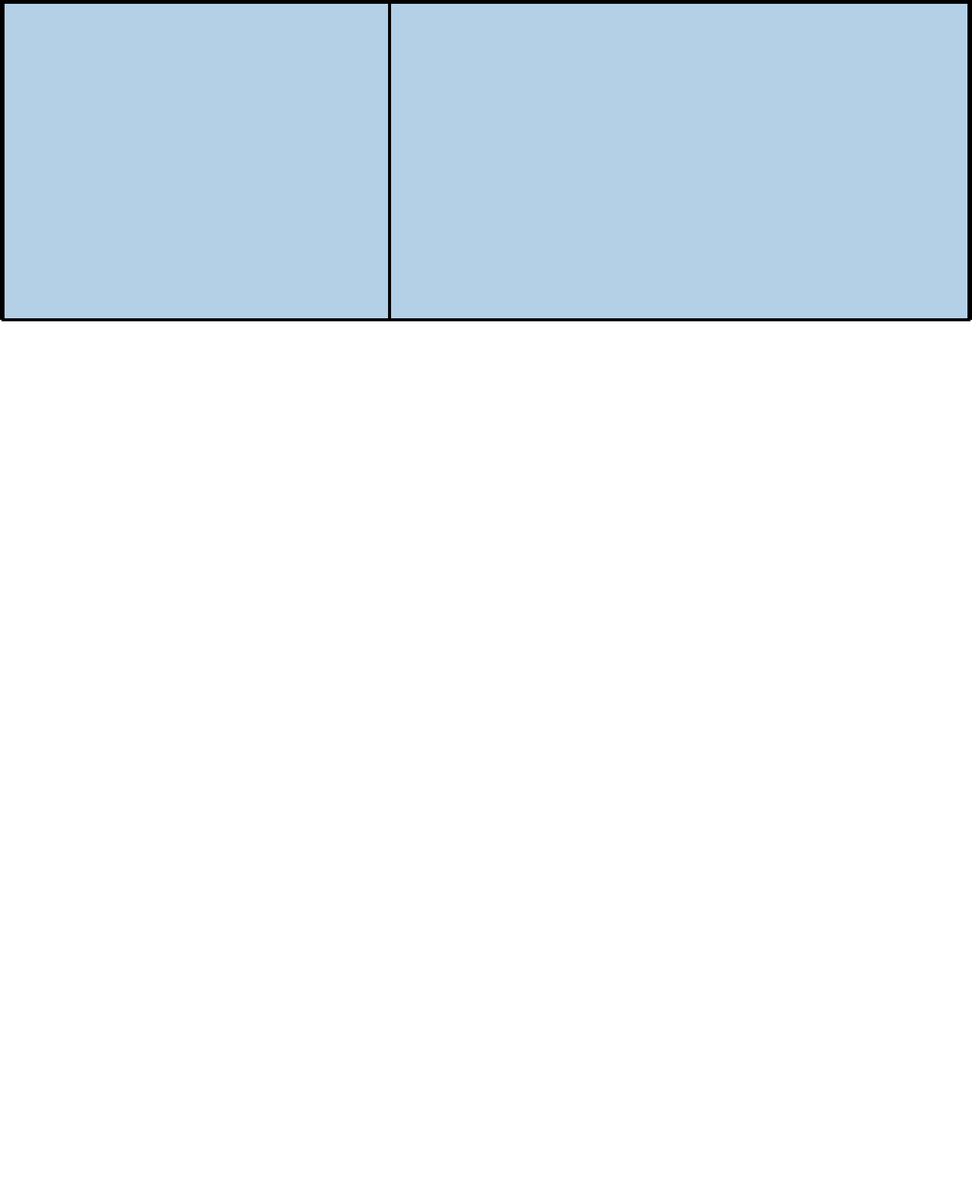
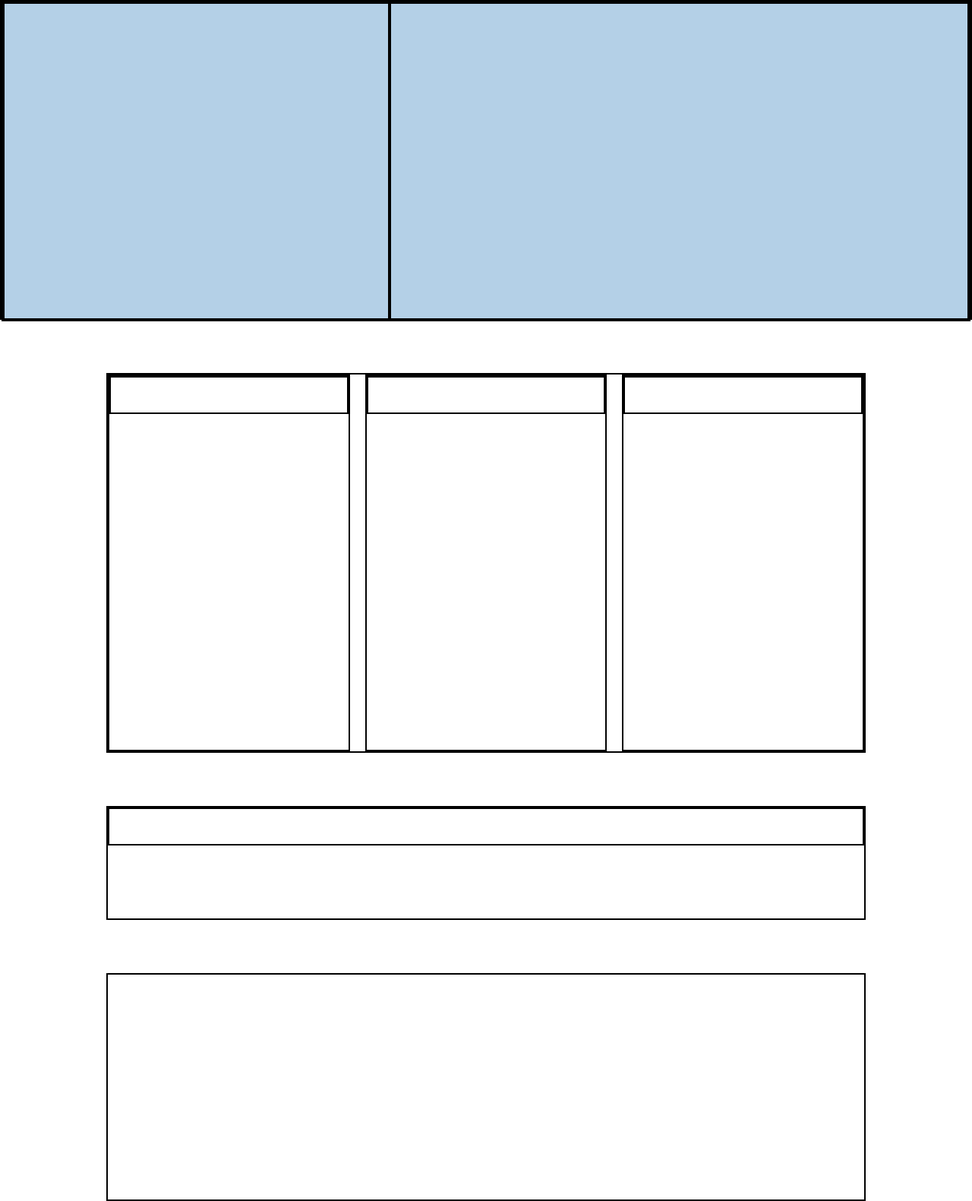
Before and after one commit to DanieleTuttolani/htmlcss-dropbox, a plain HTML site: page index.html in a window 1280 px wide. Shown: the part 359-1940 px from the top of the page at 76% size. Before the commit the page ends 800 px from the top, so only its background shows below. Drawn offline with nearby package versions, Linux system fonts and the light colour scheme.

Commit message:
tariffe struttura

```diff
--- a/css/style.css
+++ b/css/style.css
@@ -28,10 +28,14 @@ font-family: 'Open Sans', sans-serif;  da 300 a 500 di fw
     display: flex;
 }
 
+.container-alt{
+    max-width: 1000px;
+    margin: auto;
+}
 
-
-
-
+:root{
+    --marginb: 70px;
+}
 
 
 
@@ -102,6 +106,7 @@ body{
 .jumbo-bgc{
     background-color: #b4d0e7;
     height: 700px;
+    margin-bottom: var(--marginb);
 }
 .jumbo{
     height: 700px;
@@ -119,3 +124,27 @@ body{
 .jumbo-info .jumbo-img{
     flex-basis: 60%;
 }
+/*!TARIFFE*/
+.tariffe{
+    display: flex;
+    min-height: 500px;
+    gap: 20px;
+    margin-bottom: var(--marginb);
+}
+.tariffe .column{
+    flex-basis: 32%;
+}
+ .tar-info{
+    height: 50px;
+}
+
+.tariffa-special{
+    height: 150px;
+    margin-bottom: var(--marginb);
+
+}
+/*!PRESENTATION*/
+.presentation{
+    height: 300px;
+
+}
--- a/index.html
+++ b/index.html
@@ -47,7 +47,46 @@
                     </div>
                 </div>
             </div>
+
         </div>
+
+
+        <!-- !colonne tariffe -->
+        <div class="container-alt">
+
+            <div class="tariffe bordo">
+                <div class="column  bordo">
+                    <div class="tar-info bordo"></div>
+                </div>
+
+                <div class="column bordo">
+                    <div class="tar-info bordo"></div>
+                </div>
+
+                <div class="column bordo">
+                    <div class="tar-info bordo"></div>
+                </div>
+            </div>
+
+            <!--!seconda tariffa -->
+            <div class="tariffa-special bordo">
+                <div class="tar-info bordo"></div>
+            </div>
+
+
+
+            <!-- !Prima foto -->
+            <div class="presentation flex bordo">
+                <div class="left-col"></div>
+                <div class="right-col"></div>
+            </div>
+
+
+
+
+
+        </div>
+
     </main>
     <footer></footer>
 
```
